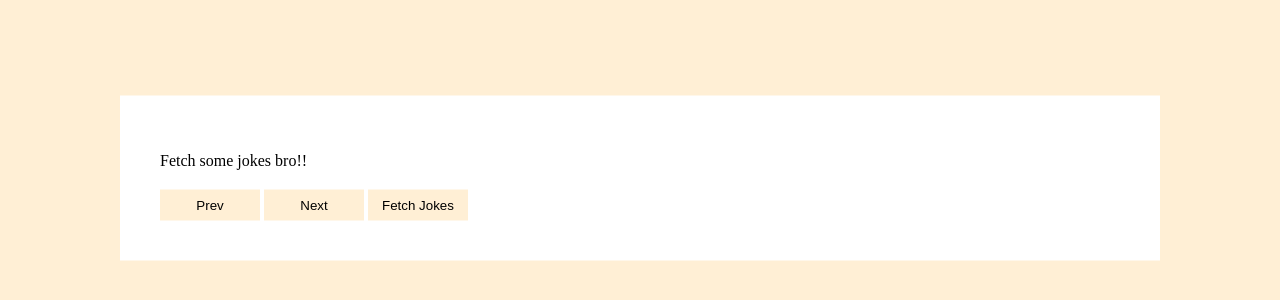
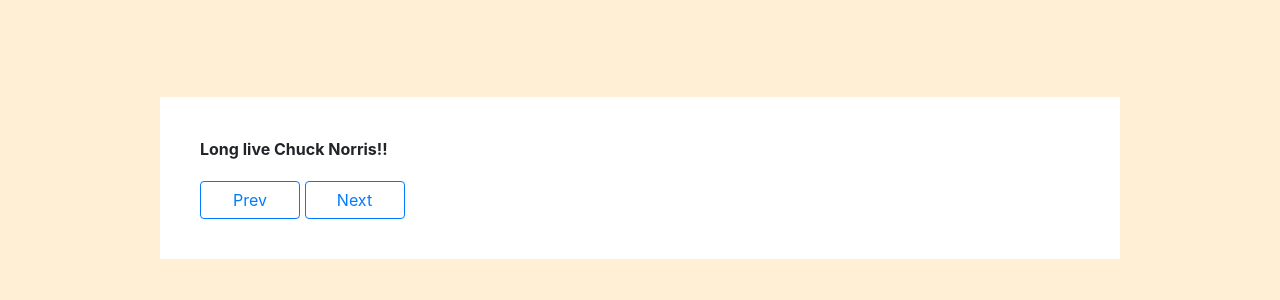
Before and after one commit to ricardonava/joke-machine, a website built with webpack: page app/index.html in a window 1280 px wide. Shown: the part 222-522 px from the top of the page. Built offline with nearby package versions, Linux system fonts and the light colour scheme; no server answers.

Commit message:
update index.html
Removed Fetch button

```diff
--- a/app/index.html
+++ b/app/index.html
@@ -1,19 +1,23 @@
 <html>
+
 <head>
   <title>Getting Started</title>
-    <link rel="stylesheet" type="text/css" href="index.css">
+  <link rel="stylesheet" href="https://maxcdn.bootstrapcdn.com/bootstrap/4.0.0-beta/css/bootstrap.min.css" integrity="sha384-/Y6pD6FV/Vv2HJnA6t+vslU6fwYXjCFtcEpHbNJ0lyAFsXTsjBbfaDjzALeQsN6M"
+    crossorigin="anonymous">
+  <link rel="stylesheet" href="index.css">
 </head>
+
 <body>
   <div class="joke-container">
     <div class="joke-text">
-          <p>Fetch some jokes bro!!</p>
+      <p class="font-weight-bold">Long live Chuck Norris!!</p>
     </div>
-        <div class="joke-control">
-          <button type="button" value="Prev">Prev</button>
-          <button type="button" value="Next">Next</button>
-          <button type="button" value="Fetch">Fetch Jokes</button>
+    <div class="joke-controls">
+      <button type="button" class="btn btn-outline-primary" value="Prev">Prev</button>
+      <button type="button" class="btn btn-outline-primary" value="Next">Next</button>
     </div>
   </div>
   <script src="bundle.js"></script>
 </body>
+
 </html>
```
Lines whose indentation alone changed are shown as unchanged.
